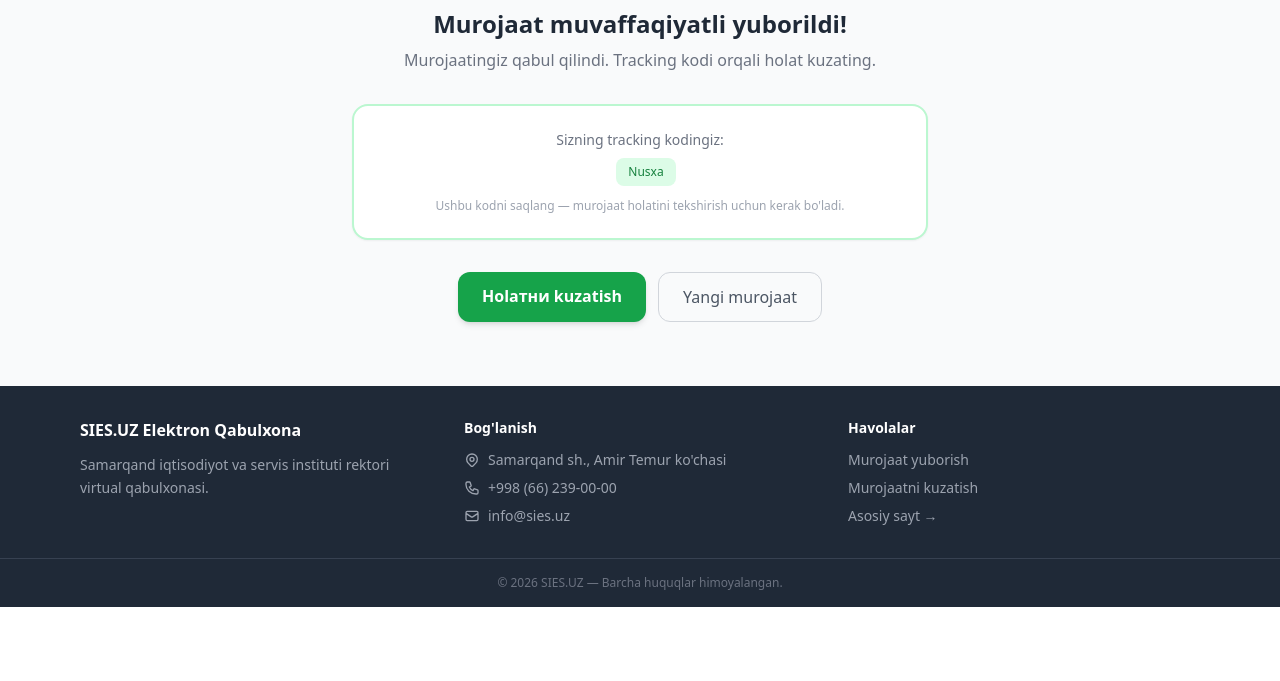
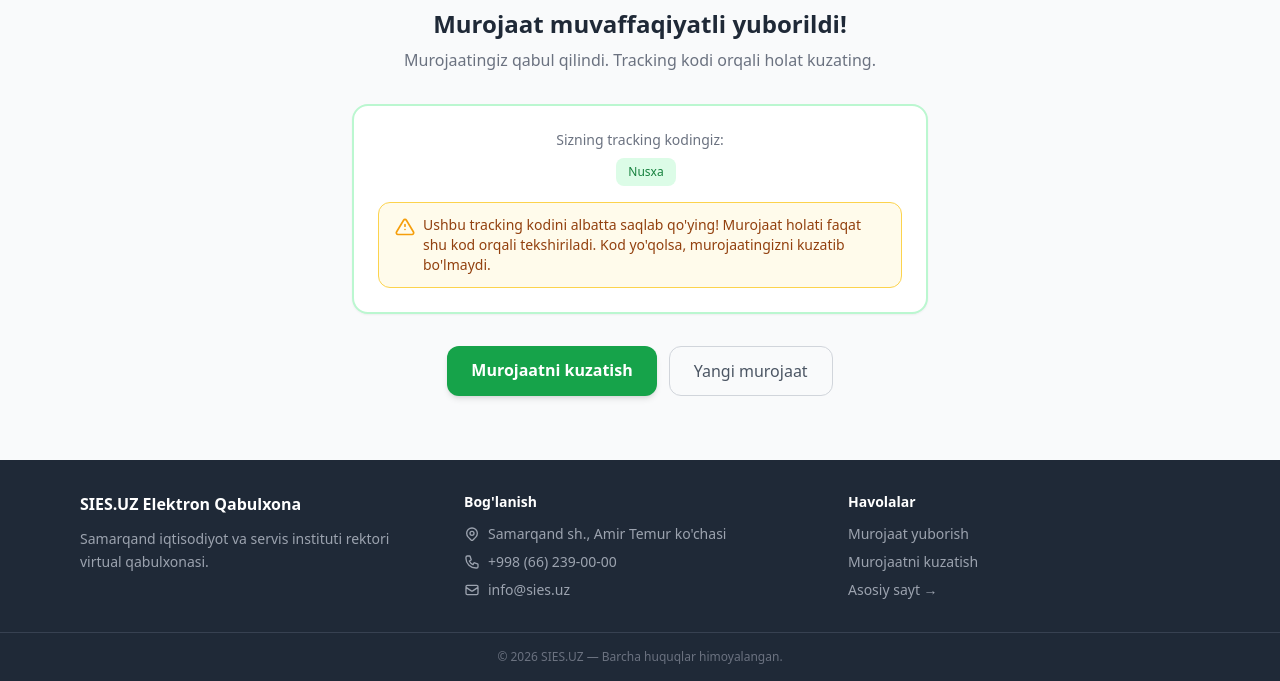
Before and after one commit to abboskarvonov/rector-sies, a Laravel app: template resources/views/appeals/submitted.blade.php in a window 1280 px wide. Shown: the part 224-905 px from the top of the page. Before the commit the page ends 831 px from the top, so only its background shows below. Run offline with Laravel 12, Linux system fonts and the light colour scheme; the template is opened without the code that fills it, so the values that code supplies are empty; parts of the project's set-up code (start-up, migrations or seed data) failed here and were passed over; some libraries are stand-ins or nearby versions.

Commit message:
Show prominent save-code warning on submitted page, remove email feature
Co-Authored-By: Claude Sonnet 4.6 <noreply@anthropic.com>

```diff
--- a/app/Http/Controllers/AppealController.php
+++ b/app/Http/Controllers/AppealController.php
@@ -3,11 +3,9 @@
 namespace App\Http\Controllers;
 
 use App\Http\Requests\AppealRequest;
-use App\Mail\AppealConfirmation;
 use App\Models\Category;
 use App\Services\AppealService;
 use App\Services\TelegramService;
-use Illuminate\Support\Facades\Mail;
 
 class AppealController extends Controller
 {
@@ -47,10 +45,6 @@ class AppealController extends Controller
 
         $this->telegram->sendNewAppealNotification($appeal);
 
-        if ($appeal->email) {
-            Mail::to($appeal->email)->send(new AppealConfirmation($appeal));
-        }
-
         return view('appeals.submitted', [
             'tracking_code' => $appeal->tracking_code,
         ]);
--- a/resources/views/appeals/submitted.blade.php
+++ b/resources/views/appeals/submitted.blade.php
@@ -8,7 +8,7 @@
         {{-- Success icon --}}
         <div class="w-20 h-20 bg-primary-100 rounded-full flex items-center justify-center mx-auto mb-6 shadow-inner">
             <svg class="w-10 h-10 text-primary-600" fill="none" stroke="currentColor" viewBox="0 0 24 24">
-            <path stroke-linecap="round" stroke-linejoin="round" stroke-width="2" d="M5 13l4 4L19 7"/>
+                <path stroke-linecap="round" stroke-linejoin="round" stroke-width="2" d="M5 13l4 4L19 7" />
             </svg>
         </div>
 
@@ -27,13 +27,20 @@
                     Nusxa
                 </button>
             </div>
-        <p class="text-xs text-gray-400 mt-3">Ushbu kodni saqlang — murojaat holatini tekshirish uchun kerak bo'ladi.</p>
+            <div class="flex items-start gap-2 mt-4 bg-amber-50 border border-amber-300 rounded-xl px-4 py-3 text-left">
+                <svg class="w-5 h-5 text-amber-500 shrink-0 mt-0.5" fill="none" stroke="currentColor" viewBox="0 0 24 24">
+                    <path stroke-linecap="round" stroke-linejoin="round" stroke-width="2" d="M12 9v2m0 4h.01M10.29 3.86L1.82 18a2 2 0 001.71 3h16.94a2 2 0 001.71-3L13.71 3.86a2 2 0 00-3.42 0z"/>
+                </svg>
+                <p class="text-sm text-amber-800 font-medium">
+                    Ushbu tracking kodini albatta saqlab qo'ying! Murojaat holati faqat shu kod orqali tekshiriladi. Kod yo'qolsa, murojaatingizni kuzatib bo'lmaydi.
+                </p>
+            </div>
         </div>
 
         <div class="flex flex-col sm:flex-row gap-3 justify-center">
             <a href="{{ route('appeals.show', $tracking_code) }}"
                 class="px-6 py-3 bg-primary-600 hover:bg-primary-700 text-white font-semibold rounded-xl transition shadow-md">
-            Holатни kuzatish
+                Murojaatni kuzatish
             </a>
             <a href="{{ route('appeals.index') }}"
                 class="px-6 py-3 border border-gray-300 text-gray-600 font-medium rounded-xl hover:bg-gray-50 transition">
```
Lines whose indentation alone changed are shown as unchanged.
